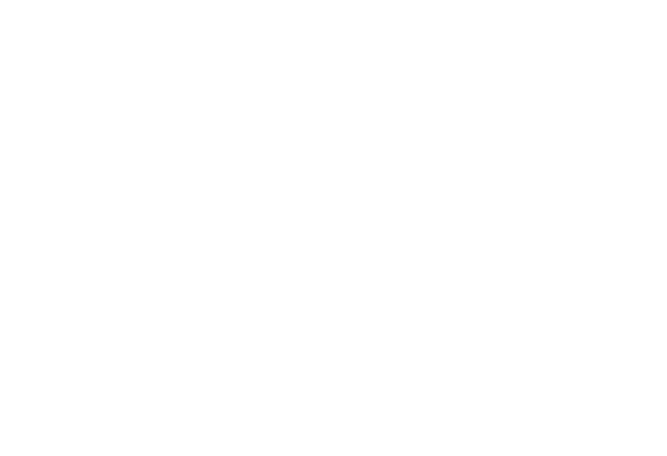
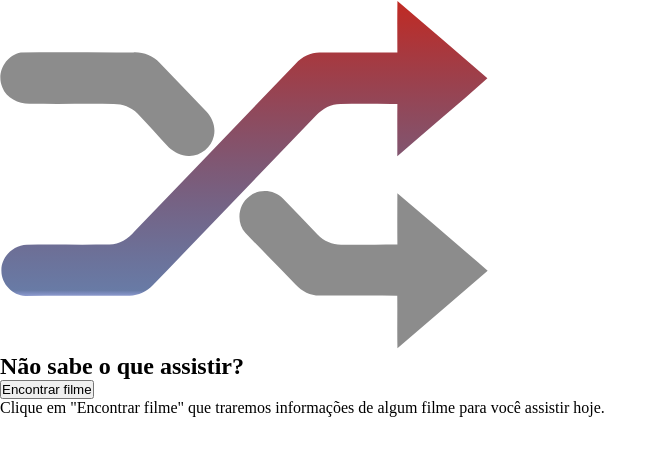
Before and after one commit to raiane-oliveira/Rocketflix, a plain HTML site: page index.html in a window 1280 px wide. Shown: the whole page, without its empty margins (0-667 px from the left). Drawn offline with Linux system fonts and the light colour scheme.

Commit message:
feat: HTML content

```diff
--- a/index.html
+++ b/index.html
@@ -27,6 +27,21 @@
     </head>
 
     <body>
+        <main id="app">
+            <section class="title-app">
+                <img src="assets/shuffle.svg" alt="Setas" />
+                <h1>Não sabe o que assistir?</h1>
+            </section>
+
+            <!-- Container dos filmes -->
+            <section class="container-movies-app"></section>
+
+            <button class="find-movie-btn-app">Encontrar filme</button>
+            <p class="paragraph-app">
+                Clique em "Encontrar filme" que traremos informações de algum
+                filme para você assistir hoje.
+            </p>
+        </main>
         <script type="module" src="main.js"></script>
     </body>
 </html>
```
